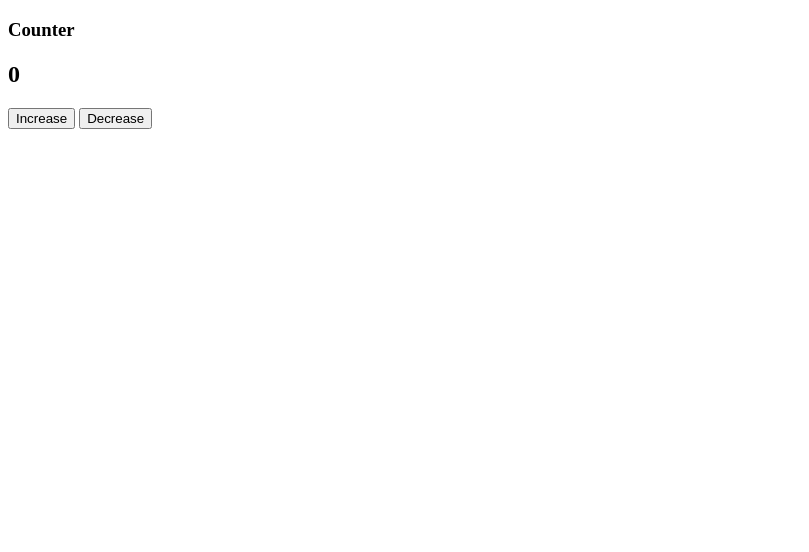
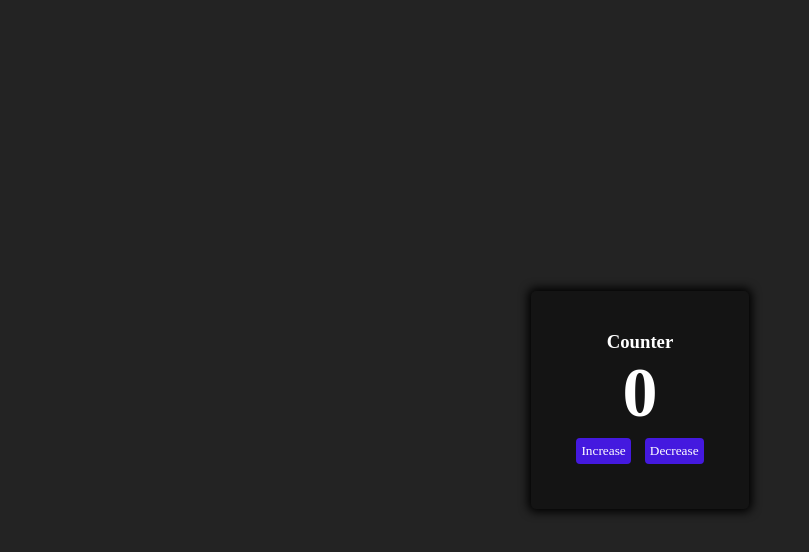
Before and after one commit to xedwxnn/Counter, a plain HTML site: page index.html in a window 1280 px wide. Shown: the whole page, without its empty margins (0-809 px from the left). Drawn offline with Linux system fonts and the light colour scheme; a web font is replaced by a local one.

Commit message:
Diseño realizado

```diff
--- a/css/style.css
+++ b/css/style.css
@@ -0,0 +1,44 @@
+@import url('https://fonts.googleapis.com/css2?family=Afacad+Flux:wght@100..1000&display=swap');
+
+* {
+    margin: 0;
+    padding: 0;
+    font-family: "Afacad Flux", serif;
+    box-sizing: border-box;
+}
+
+body {
+    display: flex;
+    justify-content: center;
+    align-items: center;
+    min-height: 100vh;
+    background-color: rgb(35, 35, 35);
+}
+
+#container {
+    display: flex;
+    flex-direction: column;
+    justify-content: center;
+    align-items: center;
+    user-select: none;
+    padding: 40px;
+    background-color: rgb(20, 20, 20);
+    border-radius: 5px;
+    color: white;
+    box-shadow: 0px 0px 10px 3px rgb(0, 0, 0);
+}
+
+#counterValue {
+    font-size: 70px;
+}
+
+button {
+    margin: 5px;
+    border: none;
+    padding: 5px;
+    background-color: rgb(68, 25, 223);
+    color: white;
+    border-radius: 4px;
+    cursor: pointer;
+
+}
--- a/index.html
+++ b/index.html
@@ -11,7 +11,7 @@
 <body>
     <div id="container">
         <h3>Counter</h3>
-        <h2>0</h2>
+        <h2 id="counterValue">0</h2>
         <div id="buttons">
             <button id="increaseBtn">Increase</button>
             <button id="decreaseBtn">Decrease</button>
```
